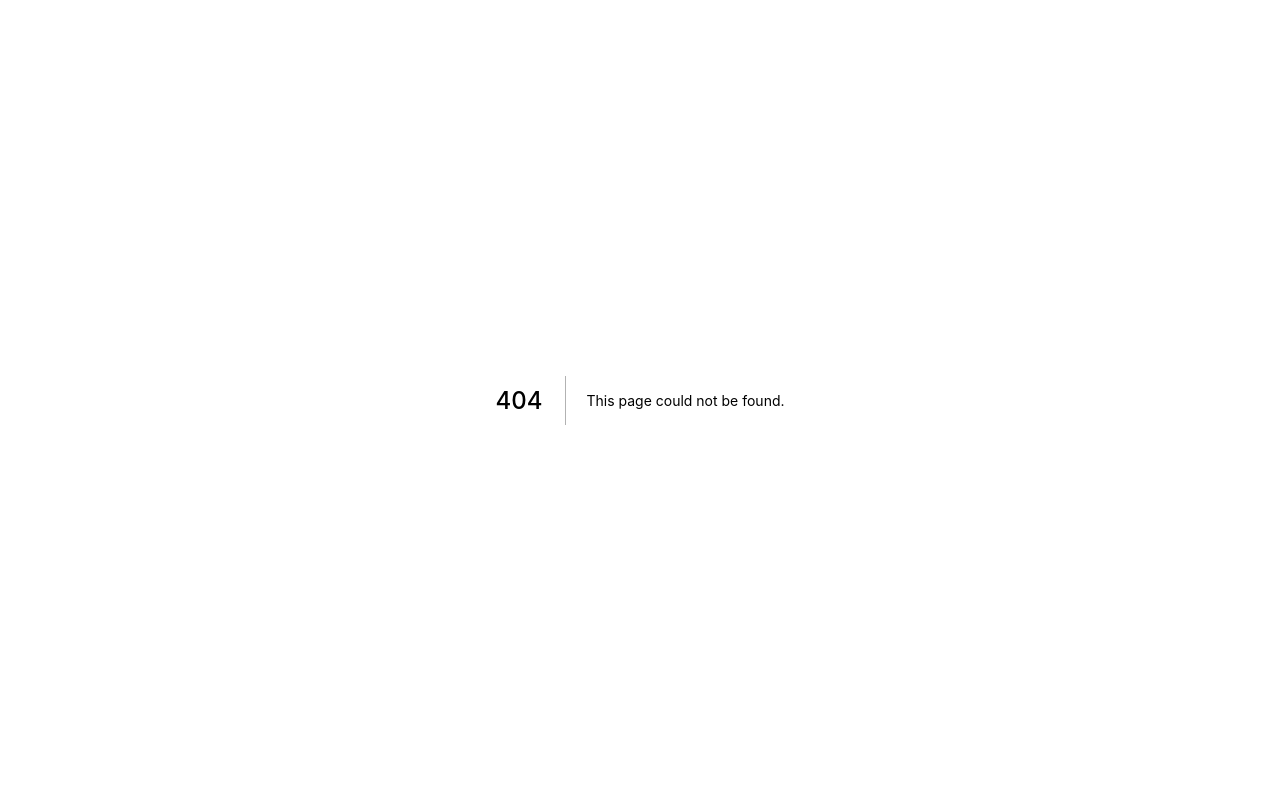
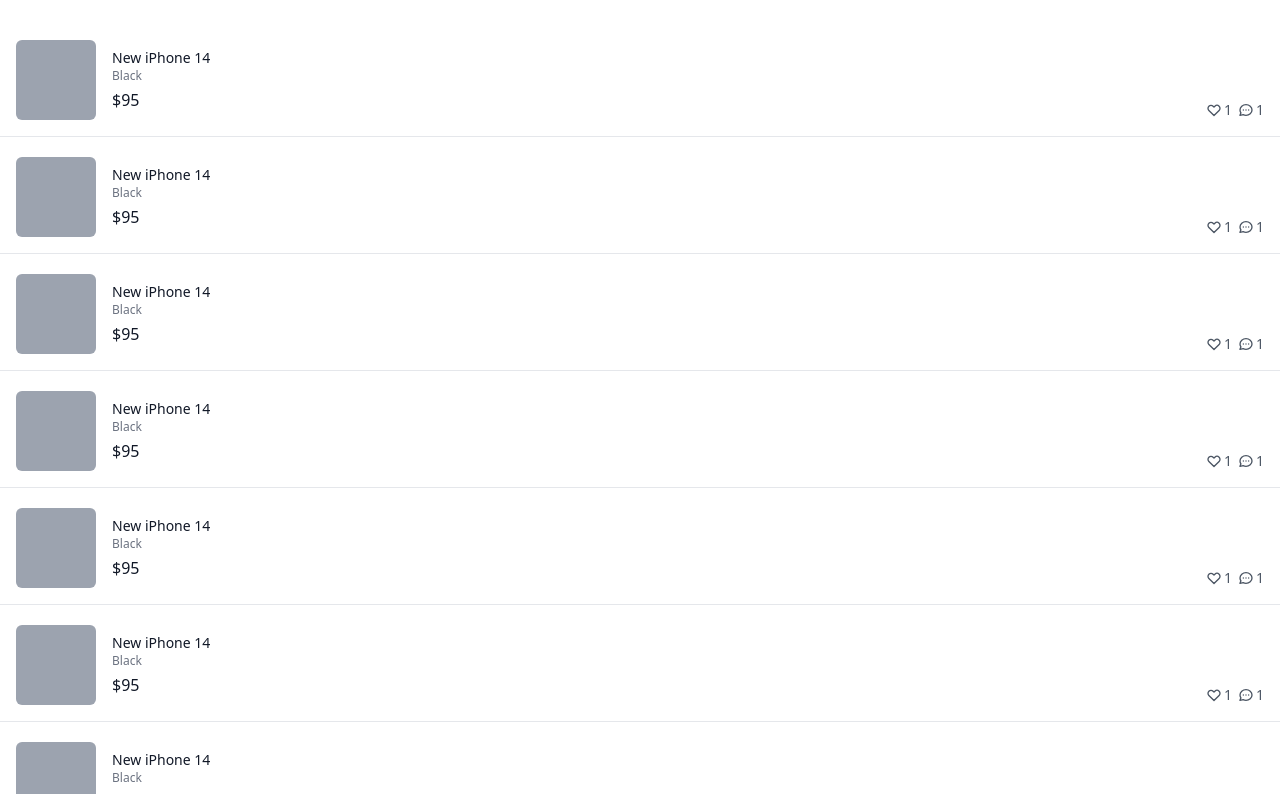
Before and after one commit to gyulsbox/Re_earth, a Next.js app: page /profile/purchased in a window 1280 px wide. Before the commit this address had no page. Shown: the top 794 px of the page. Built offline with nearby package versions, Linux system fonts and the light colour scheme.

Commit message:
feat: Add purchased page

```diff
--- /dev/null
+++ b/pages/profile/purchased.tsx
@@ -0,0 +1,67 @@
+import type { NextPage } from "next";
+
+const Purchased: NextPage = () => {
+  return (
+    <div className='flex flex-col space-y-5 py-10'>
+      {new Array(10).fill(1).map((_, i) => (
+        <div
+          key={i}
+          className='flex border-b pb-4 px-4 cursor-pointer justify-between'
+        >
+          <div className='flex space-x-4'>
+            <div className='w-20 h-20 bg-gray-400 rounded-md' />
+            <div className='pt-2 flex flex-col'>
+              <h3 className='text-sm font-medium text-gray-900'>
+                New iPhone 14
+              </h3>
+              <span className='text-xs text-gray-500'>
+                Black
+              </span>
+              <span className='font-medium mt-1 text-gray-900'>
+                $95
+              </span>
+            </div>
+          </div>
+          <div className='flex items-end justify-end space-x-1.5'>
+            <div className='flex items-center text-sm text-gray-600 space-x-0.5'>
+              <svg
+                className="w-4 h-4"
+                fill="none"
+                stroke="currentColor"
+                viewBox="0 0 24 24"
+                xmlns="http://www.w3.org/2000/svg"
+              >
+                <path
+                  strokeLinecap="round"
+                  strokeLinejoin="round"
+                  strokeWidth="2"
+                  d="M4.318 6.318a4.5 4.5 0 000 6.364L12 20.364l7.682-7.682a4.5 4.5 0 00-6.364-6.364L12 7.636l-1.318-1.318a4.5 4.5 0 00-6.364 0z"
+                ></path>
+              </svg>
+              <span>1</span>
+            </div>
+            <div className='flex items-center text-sm text-gray-600 space-x-0.5'>
+              <svg
+                className="w-4 h-4"
+                fill="none"
+                stroke="currentColor"
+                viewBox="0 0 24 24"
+                xmlns="http://www.w3.org/2000/svg"
+              >
+                <path
+                  strokeLinecap="round"
+                  strokeLinejoin="round"
+                  strokeWidth="2"
+                  d="M8 12h.01M12 12h.01M16 12h.01M21 12c0 4.418-4.03 8-9 8a9.863 9.863 0 01-4.255-.949L3 20l1.395-3.72C3.512 15.042 3 13.574 3 12c0-4.418 4.03-8 9-8s9 3.582 9 8z"
+                ></path>
+              </svg>
+              <span>1</span>
+            </div>
+          </div>
+        </div>
+      ))}
+    </div>
+  );
+};
+
+export default Purchased;
```
